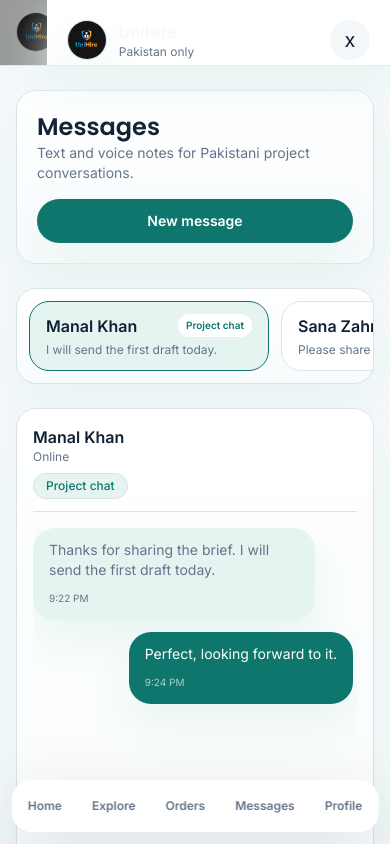
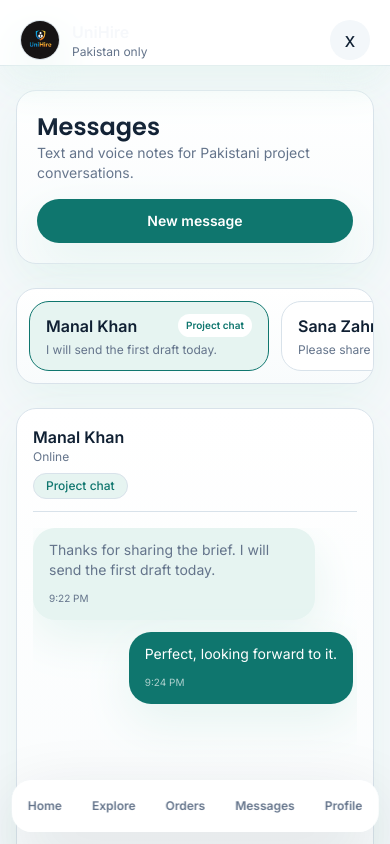
Before and after one commit to manalk14322-max/gig, a React (Vite) app in the folder gig-system/client/: page /gig/messages in a window 390 px wide. Both pictures are taken after a click on the button "Open menu". Shown: the top 844 px of the page. Built offline with nearby package versions, Linux system fonts and the light colour scheme; no server answers.

Commit message:
Fix mobile hero image and menu drawer

```diff
--- a/gig-system/client/src/App.jsx
+++ b/gig-system/client/src/App.jsx
@@ -130,8 +130,8 @@ export default function App() {
         </nav>
 
         {mobileOpen && (
-          <div className="fixed inset-0 z-50 bg-black/40 lg:hidden">
-            <div className="absolute right-0 top-0 h-full w-[88vw] max-w-sm overflow-y-auto bg-card-bg p-5 shadow-soft sm:p-6">
+          <div className="fixed inset-0 z-50 bg-card-bg lg:hidden">
+            <div className="h-full w-full overflow-y-auto bg-card-bg p-5 shadow-soft sm:p-6">
               <div className="flex items-center justify-between">
                 <div className="flex items-center gap-3">
                   <div className="h-10 w-10 overflow-hidden rounded-2xl border border-border-color bg-white shadow-soft">
--- a/gig-system/client/src/pages/GigList.jsx
+++ b/gig-system/client/src/pages/GigList.jsx
@@ -382,14 +382,16 @@ export default function GigList() {
                   </div>
                 </div>
               </div>
-              <div className="relative min-h-[250px] bg-bg-light sm:min-h-[380px] lg:min-h-[460px]">
-                <img
-                  src={heroTeam}
-                  alt="Verified Pakistani student talent"
-                  className="absolute inset-0 h-full w-full object-cover object-center"
-                />
-                <div className="absolute inset-0 bg-gradient-to-t from-black/25 via-white/0 to-white/20 sm:bg-gradient-to-l sm:from-black/20 sm:via-white/10 sm:to-white/75" />
-                <div className="absolute bottom-4 left-4 right-4 rounded-[20px] border border-white/60 bg-white/90 p-4 shadow-lift backdrop-blur sm:bottom-6 sm:left-6 sm:right-6 sm:rounded-[24px] sm:p-5">
+              <div className="bg-bg-light px-4 pb-6 sm:px-0 sm:pb-0 lg:relative lg:min-h-[460px]">
+                <div className="relative overflow-hidden rounded-[24px] sm:rounded-none lg:absolute lg:inset-0">
+                  <img
+                    src={heroTeam}
+                    alt="Verified Pakistani student talent"
+                    className="h-64 w-full object-cover object-[50%_28%] sm:h-[380px] lg:h-full lg:object-center"
+                  />
+                  <div className="absolute inset-0 bg-gradient-to-t from-black/30 via-transparent to-white/10 sm:bg-gradient-to-l sm:from-black/20 sm:via-white/10 sm:to-white/75" />
+                </div>
+                <div className="relative z-10 mx-2 -mt-12 rounded-[20px] border border-white/70 bg-white/95 p-4 shadow-lift backdrop-blur sm:absolute sm:bottom-6 sm:left-6 sm:right-6 sm:mx-0 sm:mt-0 sm:rounded-[24px] sm:p-5">
                   <p className="text-sm font-semibold text-ink">Trust-first marketplace</p>
                   <div className="mt-3 flex flex-wrap gap-2">
                     {['FSc+ review', 'Approved gigs', 'Lower fees'].map((item) => (
```
